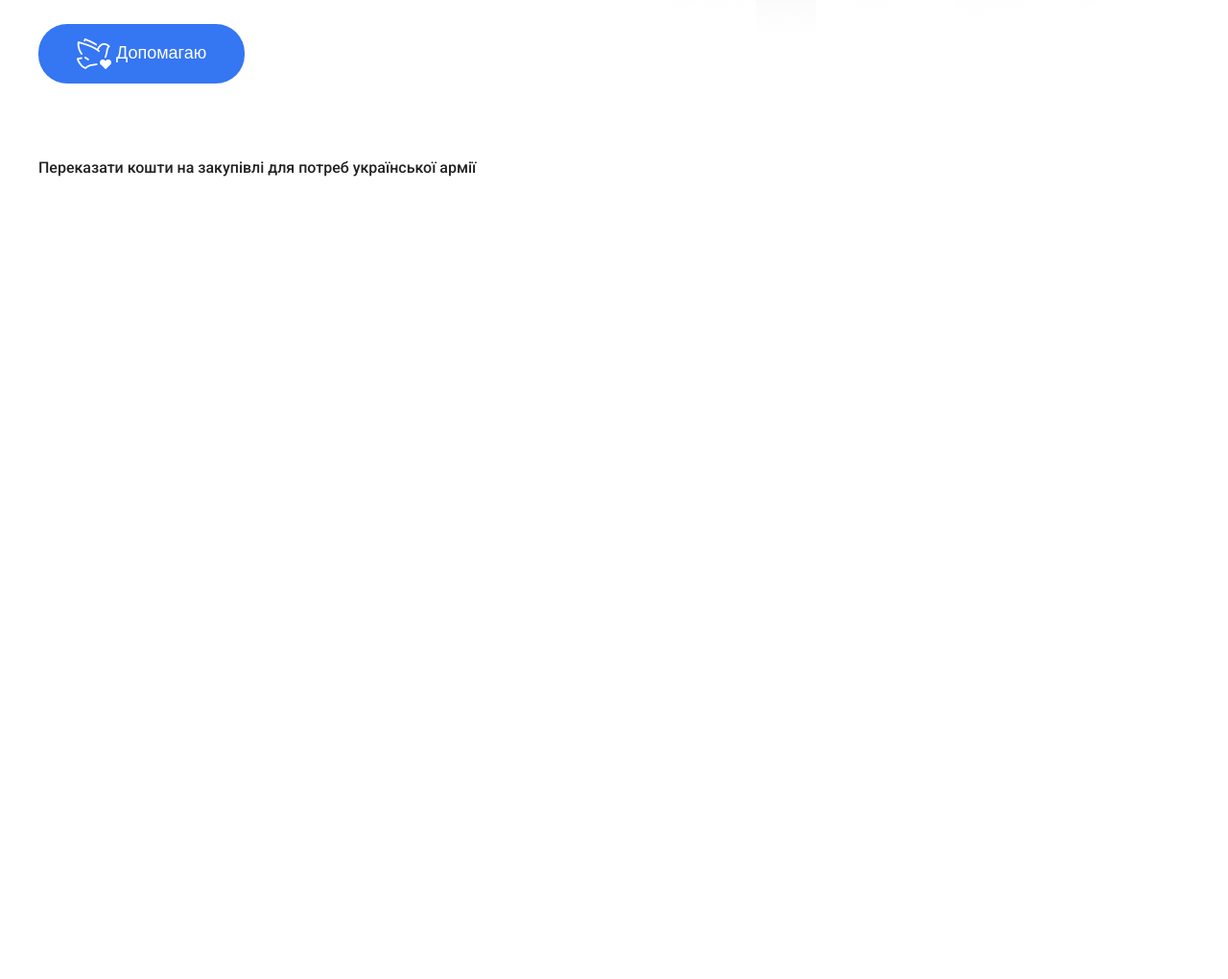
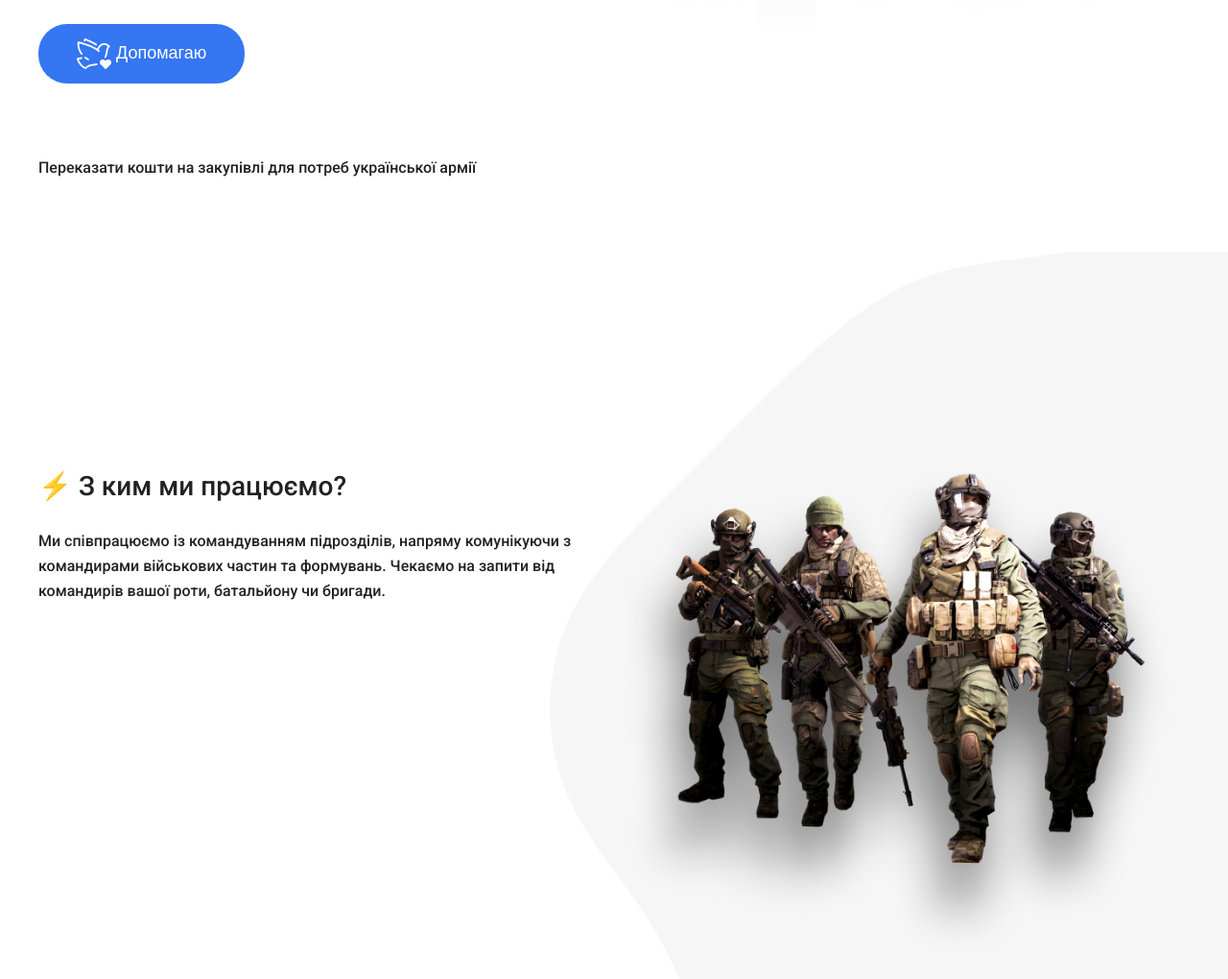
Before and after one commit to ViacheslavRudenko/Warsawsky_charity_fund, a website: page client/index.html in a window 1280 px wide. Shown: the part 500-1520 px from the top of the page at 96% size. Before the commit the page ends 800 px from the top, so only its background shows below. Drawn offline with nearby package versions, Linux system fonts and the light colour scheme; files that its build step writes are made by us from their sources; files whose address does not match are found by name.

Commit message:
add collaboration

```diff
--- a/client/gulpfile.js
+++ b/client/gulpfile.js
@@ -42,6 +42,7 @@ gulp.task("dev", () => {
     server: "./",
   });
   gulp.watch("./src/scss/**/**.scss", gulp.series("buildStyles"));
+  gulp.watch("./src/images/**/**.*", gulp.series("tinypng"));
   gulp.watch("./src/js/**/**.js", gulp.series("buildJS"));
   gulp.watch("./index.html").on("change", browserSync.reload);
   gulp.watch("./dist/css/style.min.css").on("change", browserSync.reload);
--- a/client/index.html
+++ b/client/index.html
@@ -20,15 +20,15 @@
         <img src="./src/images/Logo.svg" alt="Warsawskyi-img" />
       </div>
       <nav class="header__nav nav">
-        <button class="nav__btn">Потреби</button>
-        <button class="nav__btn">Про нас</button>
-        <button class="nav__btn">Проекти</button>
-        <button class="nav__btn">Співпраця</button>
+        <a href="#" class="nav__btn">Потреби</a>
+        <a href="#about-us" class="nav__btn">Про нас</a>
+        <a href="#" class="nav__btn">Проекти</a>
+        <a href="#collaboration" class="nav__btn">Співпраця</a>
       </nav>
     </header>
     <main>
       <!-- About us -->
-      <div class="container about-us">
+      <div class="container about-us" id="about-us">
         <div class="about-us__content content">
           <h1 class="content__title">Благодійний Фонд “Варшавський”</h1>
           <p class="content__text">
@@ -53,7 +53,21 @@
       </div>
 
       <!-- Collaboration  -->
-      <div class="collaboration"></div>
+      <div class="collaboration" id="collaboration">
+        <div class="container">
+          <div class="collaboration__content">
+            <h3 class="collaboration__title">⚡️ З ким ми працюємо?</h3>
+            <p class="collaboration__text">
+              Ми співпрацюємо із командуванням підрозділів, напряму комунікуючи
+              з командирами військових частин та формувань. Чекаємо на запити
+              від командирів вашої роти, батальйону чи бригади.
+            </p>
+          </div>
+          <div class="collaboration__img">
+            <img src="./src/images/Collaboration/collaba-img.png" alt="" />
+          </div>
+        </div>
+      </div>
     </main>
     <script type="module" src="./dist/js/main.js"></script>
   </body>
--- a/client/src/scss/styles.scss
+++ b/client/src/scss/styles.scss
@@ -11,6 +11,8 @@ body {
 .container {
   margin: 0 auto;
   max-width: 1200px;
+  padding: 20px;
 }
 @import "styles/header";
 @import "./styles/main/about";
+@import "./styles/main/collaboration";
--- a/client/src/scss/styles/_header.scss
+++ b/client/src/scss/styles/_header.scss
@@ -2,7 +2,6 @@
   display: flex;
   flex-direction: column;
   align-items: center;
-
   padding: 20px;
   .nav {
     padding-top: 20px;
@@ -14,6 +13,8 @@
       width: max-content;
       background: none;
       border: none;
+      text-decoration: none;
+      color: inherit;
       &:hover {
         font-weight: 700;
       }
--- /dev/null
+++ b/client/src/scss/styles/main/_collaboration.scss
@@ -0,0 +1,41 @@
+.collaboration {
+  background-image: url("../images/Collaboration/Collaba_bg.png");
+  background-repeat: no-repeat;
+  background-position: top 10%;
+  &__title {
+    font-size: 28px;
+    line-height: 48px;
+    padding-bottom: 20px;
+  }
+  &__text {
+    line-height: 26px;
+    padding-bottom: 50px;
+  }
+  &__img {
+    img {
+      max-width: 100%;
+    }
+  }
+}
+
+@media screen and (min-width: 600px) {
+  .collaboration {
+    padding-top: 200px;
+    position: relative;
+    background-position: right 0 top 10%;
+    .container {
+      display: flex;
+      align-items: flex-start;
+    }
+
+    &__content {
+      flex: 1;
+    }
+    &__img {
+      flex: 1;
+    }
+  }
+}
+
+@media screen and (min-width: 1000px) {
+}
```
Also changed, not shown: client/src/images/Collaboration/Collaba_bg.png (added), client/src/images/Collaboration/collaba-img.png (added), 1 other file.
